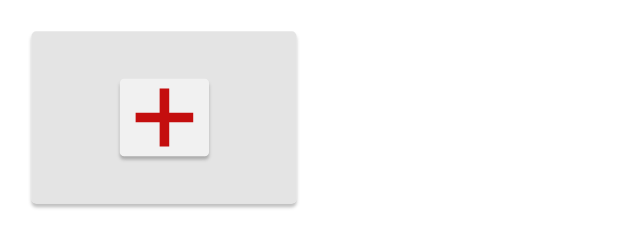
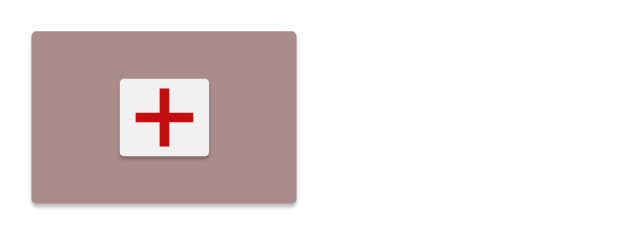
Before and after one commit to Acresson/Responsive-cards, a plain HTML site: page bouton_add/index.html in a window 1280 px wide. In both pictures the pointer is over the button 164 px from the left and 117 px from the top of the page. Shown: the whole page, without its empty margins (0-640 px from the left). Drawn offline with Linux system fonts and the light colour scheme.

Commit message:
background color

```diff
--- a/bouton_add/style.css
+++ b/bouton_add/style.css
@@ -53,6 +53,6 @@
 
 .newcard:hover{
         transform:scale(0.85);
-        background-color: rgba(211, 211, 211, 0.61);
+        background-color: rgba(105, 71, 71, 0.61);
         filter: saturate(150%)
 }
```
